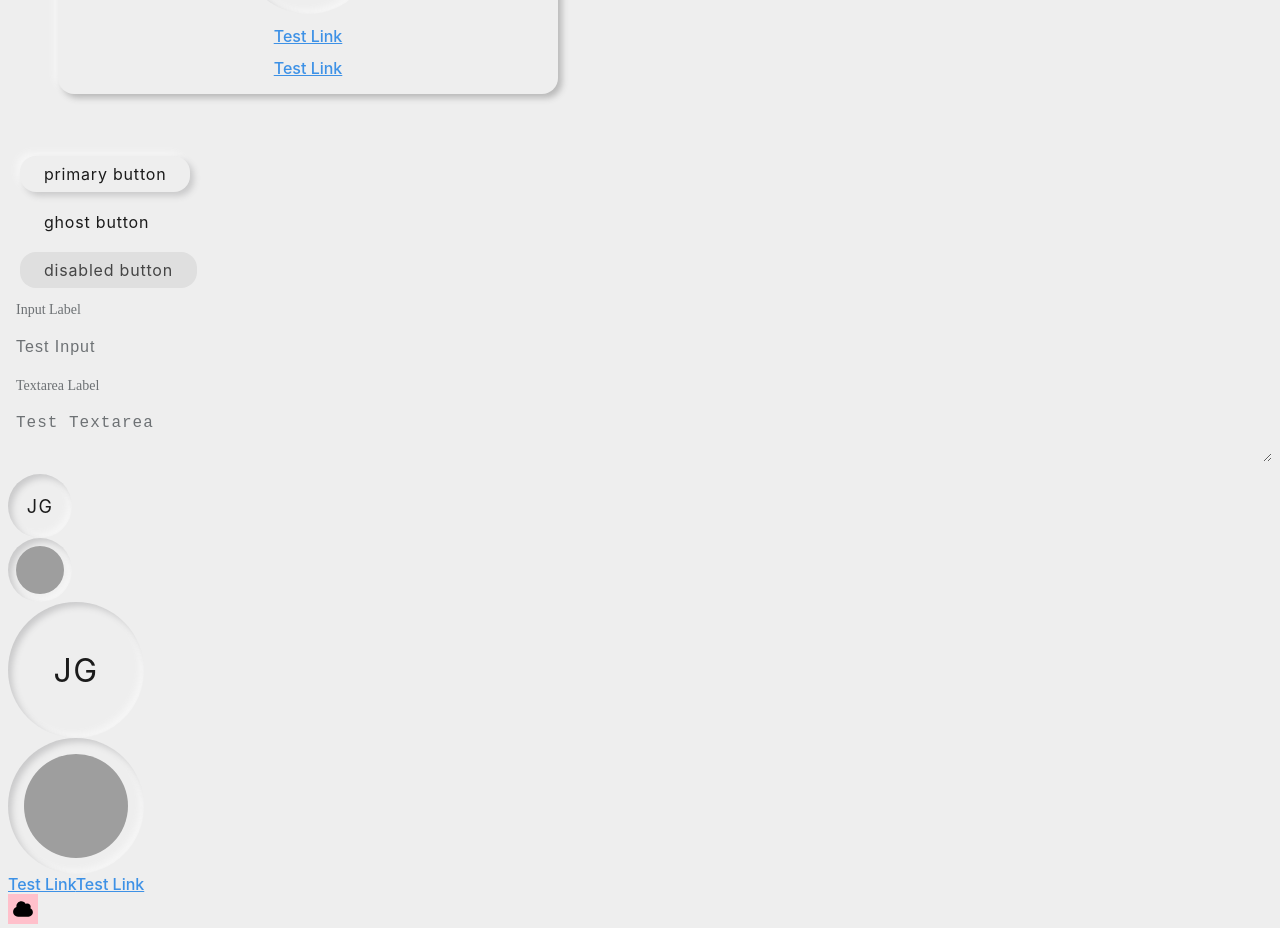
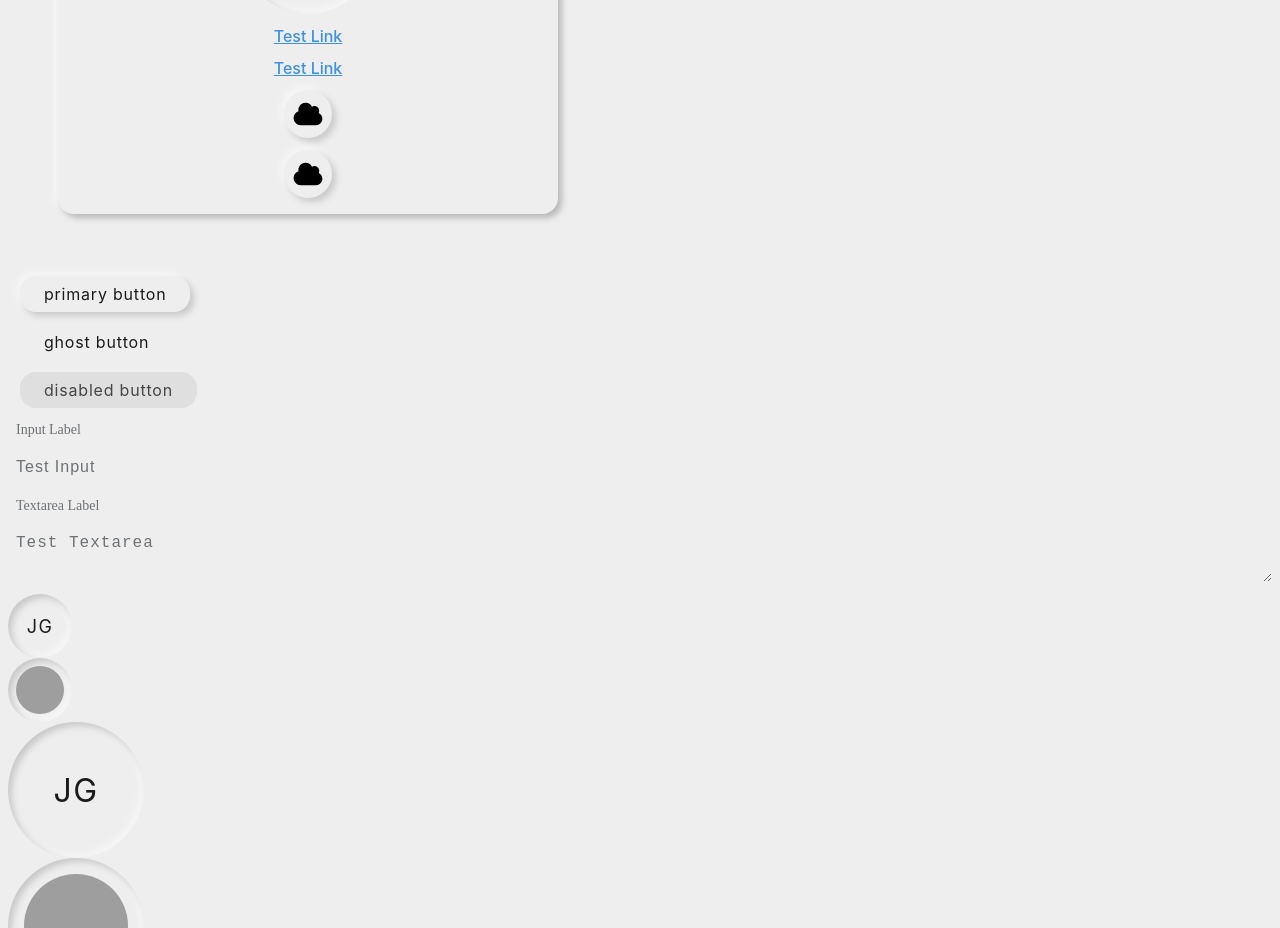
Before and after one commit to Passion-Built/Nimbus-Vue, a Vue app: page / in a window 1280 px wide. Shown: the part 1023-1951 px from the top of the page. Built offline with nearby package versions, Linux system fonts and the light colour scheme; grey boxes are pictures that could not be loaded; a web font is replaced by a local one.

Commit message:
Updated styling to IconContainer component

```diff
--- a/src/App.vue
+++ b/src/App.vue
@@ -27,6 +27,8 @@
     <NuiAvatar initials="JG" imageUrl="https://i.pravatar.cc/150?img=10" size="large" />
     <NuiLink url="#">Test Link</NuiLink>
     <NuiLink url="https://www.google.com" external>Test Link</NuiLink>
+    <NuiIconContainer><svg xmlns="http://www.w3.org/2000/svg" viewBox="0 0 640 640"><path d="M32 400C32 479.5 96.5 544 176 544L480 544C550.7 544 608 486.7 608 416C608 364.4 577.5 319.9 533.5 299.7C540.2 286.6 544 271.7 544 256C544 203 501 160 448 160C430.3 160 413.8 164.8 399.6 173.1C375.5 127.3 327.4 96 272 96C192.5 96 128 160.5 128 240C128 248 128.7 255.9 129.9 263.5C73 282.7 32 336.6 32 400z"/></svg></NuiIconContainer>
+    <NuiIconContainer isClickable><svg xmlns="http://www.w3.org/2000/svg" viewBox="0 0 640 640"><path d="M32 400C32 479.5 96.5 544 176 544L480 544C550.7 544 608 486.7 608 416C608 364.4 577.5 319.9 533.5 299.7C540.2 286.6 544 271.7 544 256C544 203 501 160 448 160C430.3 160 413.8 164.8 399.6 173.1C375.5 127.3 327.4 96 272 96C192.5 96 128 160.5 128 240C128 248 128.7 255.9 129.9 263.5C73 282.7 32 336.6 32 400z"/></svg></NuiIconContainer>
   </NuiBox>
   <div style="display:flex; flex-direction:column; gap:12px; padding:12px;">
     <NuiButton>primary button</NuiButton>
--- a/src/components/IconContainer.vue
+++ b/src/components/IconContainer.vue
@@ -1,15 +1,42 @@
 <template>
-  <div class="Px-icon-container">
+  <div :class="['Px-icon-container', {'Px-icon-container--clickable': isClickable}]">
     <slot />
   </div>
 </template>
 
-<style scoped>
+<script setup lang="ts">
+const props = defineProps<{
+  isClickable?: boolean
+}>()
+</script>
+
+<style>
+:root {
+  --px-icon-container-bg: #eeeeee;
+  --px-icon-container-shadow: 4px 4px 6px #CACACB, -4px -4px 6px #f6f6f6;
+  --px-icon-container-shadow-hover: inset 4px 4px 4px #CACACB, inset -4px -4px 4px #f6f6f6;
+  --px-icon-container-shadow-active: inset 2px 2px 2px #CACACB, inset -2px -2px 2px #f6f6f6;
+}
+
 .Px-icon-container {
-  background-color: pink;
-  height: 30px;
-  width: 30px;
-  padding: 4px;
-  box-sizing: border-box;
+  background-color: var(--px-icon-container-bg);
+  height: var(--px-space-400);
+  width: var(--px-space-400);
+  padding: var(--px-space-050);
+  border-radius: 50%;
+  padding: var(--px-space-100);
+  box-shadow: var(--px-icon-container-shadow);
+}
+
+.Px-icon-container--clickable {
+  cursor: pointer;
+
+  &:hover {
+    box-shadow: var(--px-icon-container-shadow-hover);
+  }
+
+  &:active {
+    box-shadow: var(--px-icon-container-shadow-active);
+  }
 }
 </style>
```
